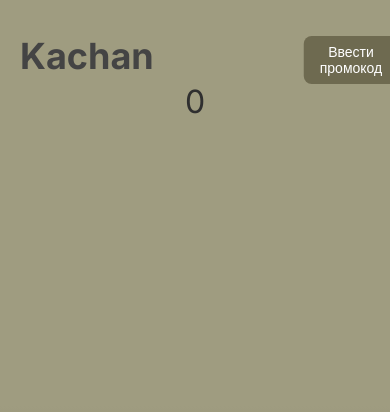
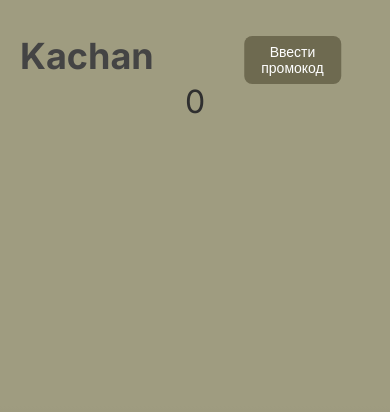
Before and after one commit to Valikklox/KachanCombat, a plain HTML site: page index.html in a window 390 px wide. Shown: the top 412 px of the page. Drawn offline with Linux system fonts and the light colour scheme.

Commit message:
Update index.html

```diff
--- a/index.html
+++ b/index.html
@@ -215,7 +215,7 @@
 
     #openPromoModal {
         bottom: 90%;
-        left: 90%;
+        left: 75%;
         font-size: 14px;
         padding: 8px 16px;
     }
```
